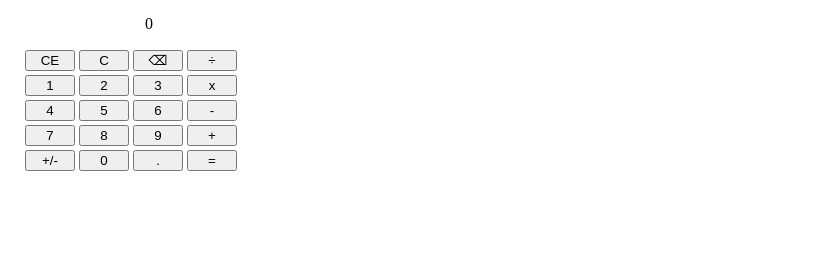
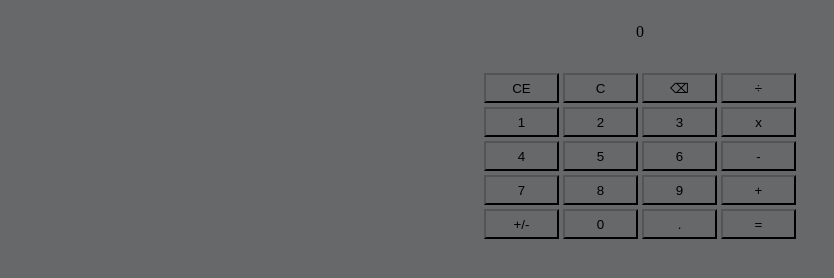
Before and after one commit to Damnedlag/Calculator, a plain HTML site: page index.html in a window 1280 px wide. Shown: the whole page, without its empty margins (0-834 px from the left). Drawn offline with Linux system fonts and the light colour scheme.

Commit message:
Added_basic_syling

```diff
--- a/scripts.js
+++ b/scripts.js
@@ -15,6 +15,7 @@ divide = (a, b) => {
 }
 
 operate = (a, ops, b) => {
+    if (a === 1, ops === '+', b === 1) alert("Ádám & Gabica together forever :)")
     if (ops === '+') solution = add(a, b)
     else if (ops === '-') solution = substract(a, b)
     else if (ops === 'x') solution = multiply(a, b)
@@ -80,8 +81,8 @@ operands.forEach((button) => {
 })
 })
 
-document.getElementById('isCE').addEventListener('click', (e) => {displayedNumber = 0; display.textContent = 0; solution = 0})
-document.getElementById('isC').addEventListener('click', (e) => {display.textContent = 0})
+document.getElementById('isCE').addEventListener('click', (e) => {display.textContent = 0})
+document.getElementById('isC').addEventListener('click', (e) => {displayedNumber = 0; display.textContent = 0; storedNumber = 0; solution = 0})
 document.getElementById('is⌫').addEventListener('click', (e) => {display.textContent = display.textContent.substring(0, display.textContent.length - 1)})
 document.getElementById('is.').addEventListener('click', (e) => {if (!display.textContent.includes('.')) display.textContent = display.textContent + '.'})
 document.getElementById('is+/-').addEventListener('click', (e) => {if (display.textContent[0] == '-') display.textContent = display.textContent.substring(1); else display.textContent = '-'.concat(display.textContent)})
@@ -100,5 +101,6 @@ const equals = document.getElementById('is=')
 equals.addEventListener('click', (e) => {
     displayedNumber = Number(display.textContent)
     operate(storedNumber, operator, displayedNumber)
-    display.textContent =  parseFloat(solution.toFixed(10))
+    if (solution === "Ádám & Gabica together forever :)") display.textContent = solution
+    else display.textContent =  parseFloat(solution.toFixed(10))
 })
--- a/styles.css
+++ b/styles.css
@@ -1,15 +1,33 @@
+body {
+    background-color: #676869;
+}
+
+#container {
+    margin: 0 auto;
+}
+
 #buttons, #display {
     margin: 15px;
+    text-align: center;
 }
 
-#display {
-    width: 130px;
-    text-align: right;
+#calculator {
+    margin: 0 auto;
+    display: flex;
+    flex-direction: column;
+    justify-content: center;
 }
 
 button {
+    background-color: #676869;
     display: inline-block;
     margin: 2px;
     vertical-align: top;
-    width: 50px;
+    width: 10%;
+    max-width: 75px;
+    height: 30px;
 }
+
+button:hover {
+    transform: translate(1px, 2px);
+}
```
